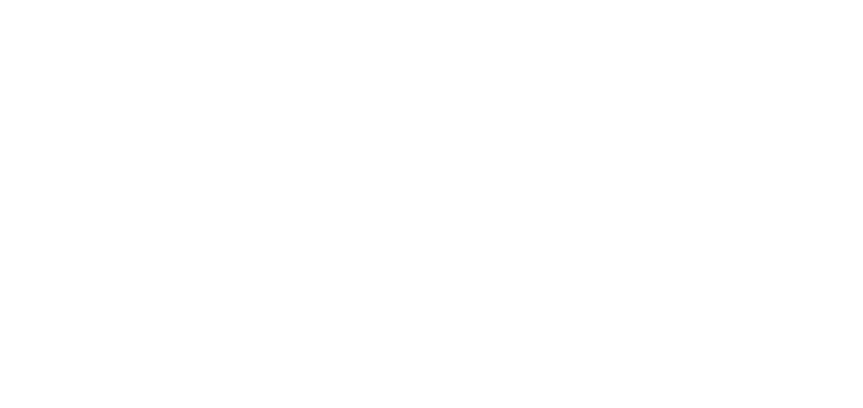
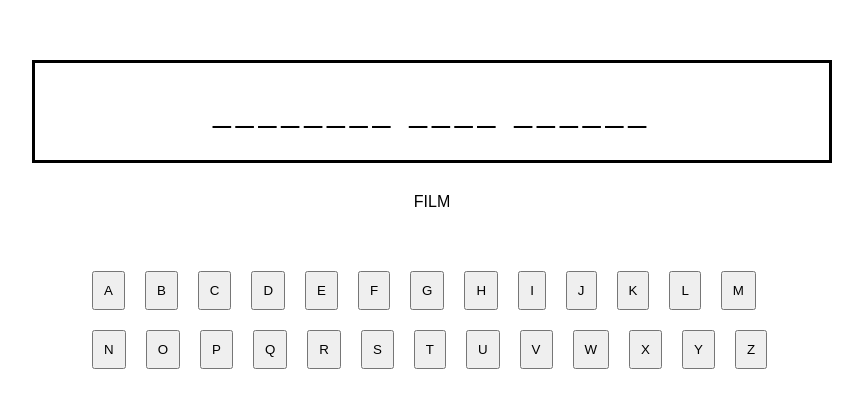
Before and after one commit to Szczurovsky/Obiektowe_Projekty_JS, a plain HTML site: page Wisielec/index.html in a window 1280 px wide. Shown: the whole page, without its empty margins (208-1071 px from the left). Drawn offline with Linux system fonts and the light colour scheme.

Commit message:
działa cała mechanika, dodać zdjęcia

```diff
--- /dev/null
+++ b/Wisielec/app/game.js
@@ -0,0 +1,96 @@
+import { Quote } from "./quote.js";
+
+class Game {
+  quotes = [
+    {
+      text: "pan  tadeusz",
+      category: "utwór literacki",
+    },
+    {
+      text: "league  of  legends",
+      category: "popularna gra komputerowa",
+    },
+    {
+      text: "kto  mieczem  wojuje,  od  miecza  ginie",
+      category: "Powiedzenie",
+    },
+    {
+      text: "demokratyczna  republika  konga",
+      category: "Państwo",
+    },
+    {
+      text: "alexander  graham  bell",
+      category: "Osoba",
+    },
+    {
+      text: "baba  swoje,  czart  swoje",
+      category: "Przysłowie",
+    },
+    {
+      text: "co  wolno  wojewodzie,  to  nie  tobie,  smrodzie",
+      category: "Przysłowie",
+    },
+    {
+      text: "co  z  oczu,  to  z  serca",
+      category: "Przysłowie",
+    },
+    {
+      text: "cudza  praca  nie  wzbogaca",
+      category: "Przysłowie",
+    },
+    {
+      text: "miecz  przeznaczenia",
+      category: "Literatura  -  jedna  z  części  znanego  cyklu",
+    },
+    {
+      text: "akademia  pana  kleksa",
+      category: "Film",
+    },
+  ];
+
+  constructor({ lettersWrapper, categoryWrapper, wordWrapper, outputWrapper }) {
+    this.lettersWrapper = lettersWrapper;
+    this.categoryWrapper = categoryWrapper;
+    this.wordWrapper = wordWrapper;
+    this.outputWrapper = outputWrapper;
+    const { text, category } = this.quotes[
+      Math.floor(Math.random() * this.quotes.length)
+    ];
+
+    this.categoryWrapper.innerHTML = category;
+    this.quote = new Quote(text);
+  }
+  guess(letter,ev) {
+    ev.target.disabled = true;
+    this.quote.guess(letter);
+    this.drawQuote();
+  }
+  //dorzucic polskie litery!
+  drawLetters() {
+    for (let i = 0; i < 26; i++) {
+      const label = (i + 10).toString(36);
+      const button = document.createElement("button");
+      button.innerHTML = label.toUpperCase();
+      button.addEventListener("click", (event) => this.guess(label,event));
+      this.lettersWrapper.appendChild(button);
+    }
+  }
+
+  drawQuote() {
+    const content = this.quote.getContent();
+    this.wordWrapper.innerHTML = content.toUpperCase();
+  }
+  start() {
+    this.drawLetters();
+    this.drawQuote();
+  }
+}
+
+const game = new Game({
+  lettersWrapper: document.getElementById("letters"),
+  categoryWrapper: document.getElementById("category"),
+  wordWrapper: document.getElementById("word"),
+  outputWrapper: document.getElementById("output"),
+});
+
+game.start();
--- /dev/null
+++ b/Wisielec/app/quote.js
@@ -0,0 +1,24 @@
+export class Quote {
+  constructor(text) {
+    this.text = text;
+    this.guessed = [];
+  }
+  getContent() {
+    let content = "";
+    for (const char of this.text) {
+      if (char === " " || this.guessed.includes(char)) {
+        content += char;
+      } else {
+        content += "_";
+      }
+    }
+    return content;
+  }
+  guess(letter) {
+    if (!this.text.includes(letter)) {
+      return false;
+    }
+    this.guessed.push(letter);
+    return true;
+  }
+}
--- a/Wisielec/index.html
+++ b/Wisielec/index.html
@@ -7,9 +7,14 @@
     <title>Document</title>
 </head>
 <body>
+    <section id="hangman">
+        <div id="output">
 
-
-
-    <script src="main.js"></script>
+        </div>
+        <div id="word"></div>
+        <div id="category"></div>
+        <div id="letters"></div>
+    </section>
+    <script src="app/game.js" type="module"></script>
 </body>
 </html>
--- a/Wisielec/style.css
+++ b/Wisielec/style.css
@@ -0,0 +1,50 @@
+html {
+    font-size:16px;
+    font-family:sans-serif;
+}
+#hangman {
+    width: 800px;
+    margin: 30px auto;
+}
+
+#word {
+    letter-spacing: 5px;
+    font-size: 2rem;
+    padding: 30px 20px;
+    border: 3px black solid;
+    text-align: center;
+}
+
+#letters {
+    padding: 20px 50px;
+}
+
+#letters button {
+    padding: 10px;
+    margin: 10px;
+}
+
+#output {
+    display: flex;
+    width: 100%;
+    margin-bottom:30px;
+}
+
+#output .step {
+    width: calc(100% / 8);
+    border-right:3px #fff solid;
+}
+
+#output .step {
+    opacity: 0.1;
+}
+
+#output .step img {
+    width:100%;
+}
+
+#category {
+    text-align:center;
+    padding: 30px 0px;
+    text-transform:uppercase;
+}
```
Also changed, not shown: Wisielec/main.js (deleted).
